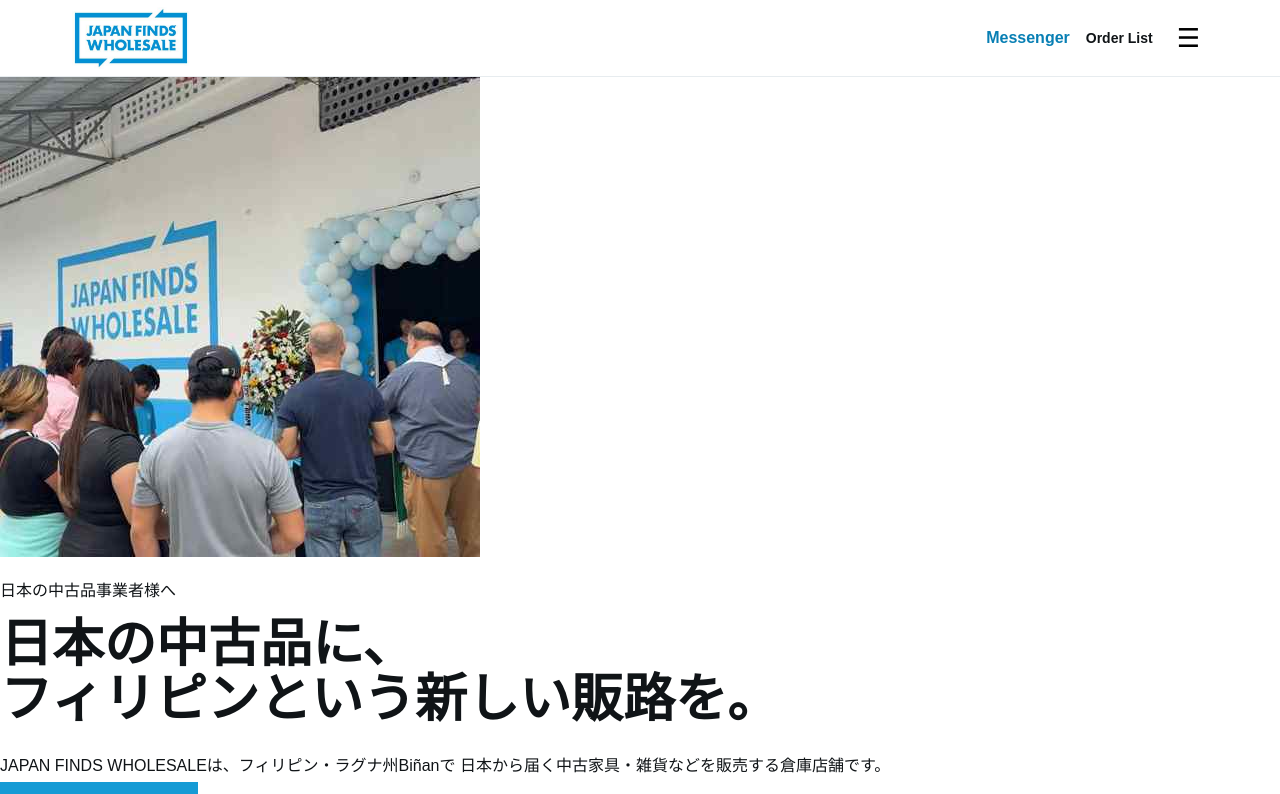
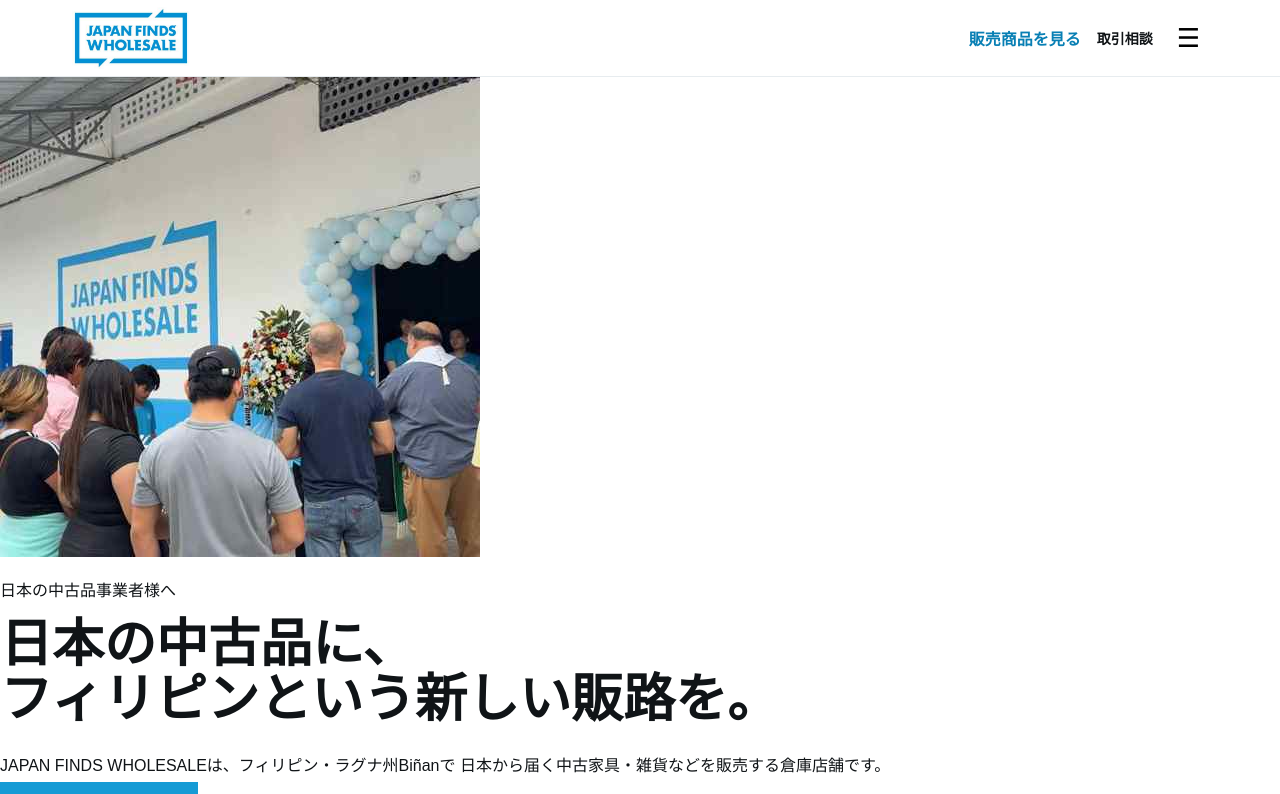
Before and after one commit to KEITAROHTAO/JAPANFINDSWHOLESALE, a Next.js app: page / in a window 1280 px wide. Shown: the top 794 px of the page. Built offline with nearby package versions, Linux system fonts and the light colour scheme; no server answers.

Commit message:
Add separate Japanese and shop navigation

```diff
--- a/components/Header.tsx
+++ b/components/Header.tsx
@@ -1,35 +1,62 @@
 "use client";
 
 import Link from "next/link";
+import { usePathname } from "next/navigation";
 import { useState } from "react";
 import { useOrderStore } from "./OrderStore";
 
+const JP_PATHS = new Set(["/", "/partners", "/contact"]);
+
 export default function Header() {
   const [open, setOpen] = useState(false);
+  const pathname = usePathname();
   const { items } = useOrderStore();
   const messenger = process.env.NEXT_PUBLIC_MESSENGER_URL || "https://m.me/61576532876437";
   const facebook = process.env.NEXT_PUBLIC_FACEBOOK_URL || "https://www.facebook.com/profile.php?id=61576532876437";
+  const isJapanese = JP_PATHS.has(pathname);
 
   return (
     <header className="siteHeader">
       <div className="headerInner">
-        <Link href="/" className="logoLink" aria-label="JAPAN FINDS WHOLESALE home">
+        <Link href={isJapanese ? "/" : "/shop"} className="logoLink" aria-label="JAPAN FINDS WHOLESALE home">
           <img src="/images/japan-finds-logo.jpg" alt="JAPAN FINDS WHOLESALE" />
         </Link>
         <div className="headerActions">
+          {isJapanese ? (
+            <>
+              <Link className="textAction" href="/available-items">販売商品を見る</Link>
+              <Link className="orderBadge" href="/contact">取引相談</Link>
+            </>
+          ) : (
+            <>
               <a className="textAction" href={messenger} target="_blank" rel="noreferrer">Messenger</a>
               <Link className="orderBadge" href="/order-list">Order List{items.length ? ` (${items.length})` : ""}</Link>
+            </>
+          )}
           <button className="menuButton" onClick={() => setOpen(!open)} aria-label="Open menu" aria-expanded={open}>☰</button>
         </div>
       </div>
       {open && (
         <nav className="menuPanel" onClick={() => setOpen(false)}>
-          <Link href="/">Home</Link>
+          {isJapanese ? (
+            <>
+              <Link href="/">事業紹介</Link>
+              <Link href="/partners">取引パートナー募集</Link>
+              <Link href="/contact">取引相談</Link>
+              <Link href="/available-items">フィリピンでの販売商品</Link>
+              <Link href="/shop">Philippines Shop (English)</Link>
+            </>
+          ) : (
+            <>
+              <Link href="/shop">Home</Link>
               <Link href="/available-items">Available Items</Link>
               <Link href="/about">About Us</Link>
               <Link href="/how-to-order">How to Order</Link>
               <Link href="/location">Location</Link>
               <a href={facebook} target="_blank" rel="noreferrer">Facebook</a>
+              <Link href="/">For Japanese Business Partners</Link>
+            </>
+          )}
         </nav>
       )}
     </header>
```
Lines whose indentation alone changed are shown as unchanged.
